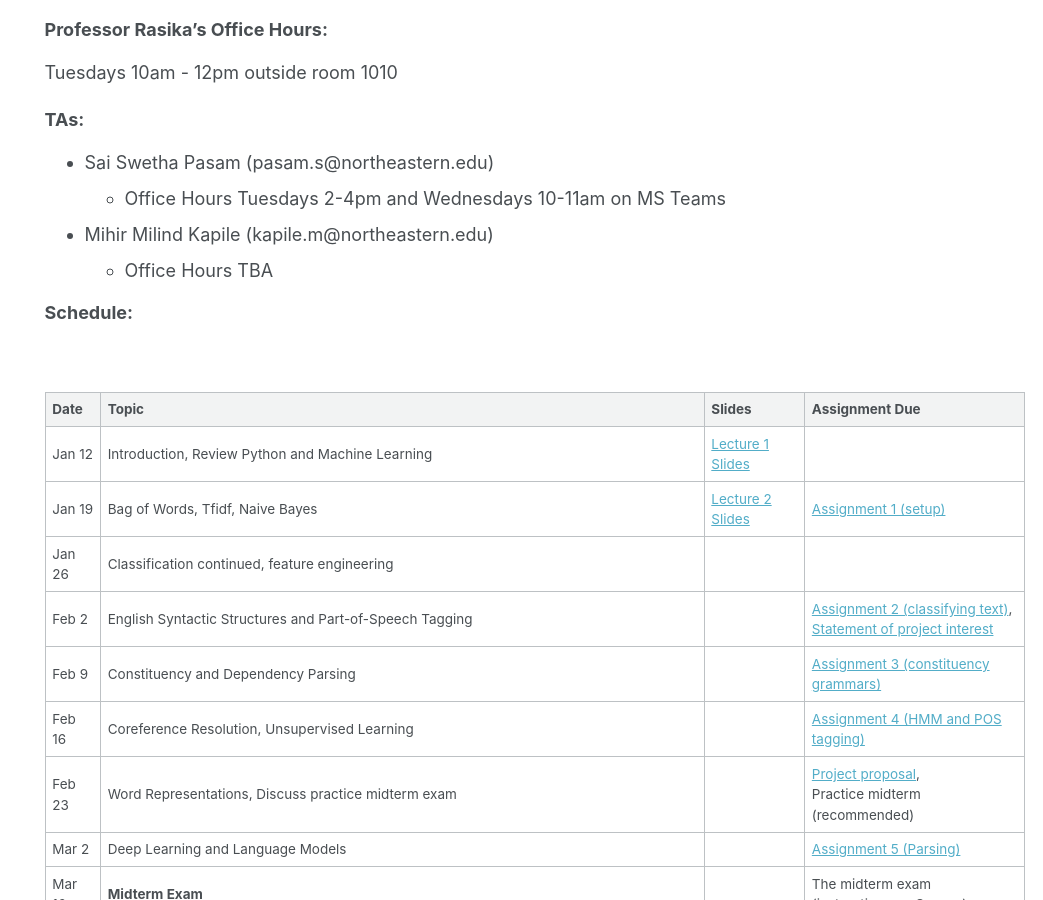
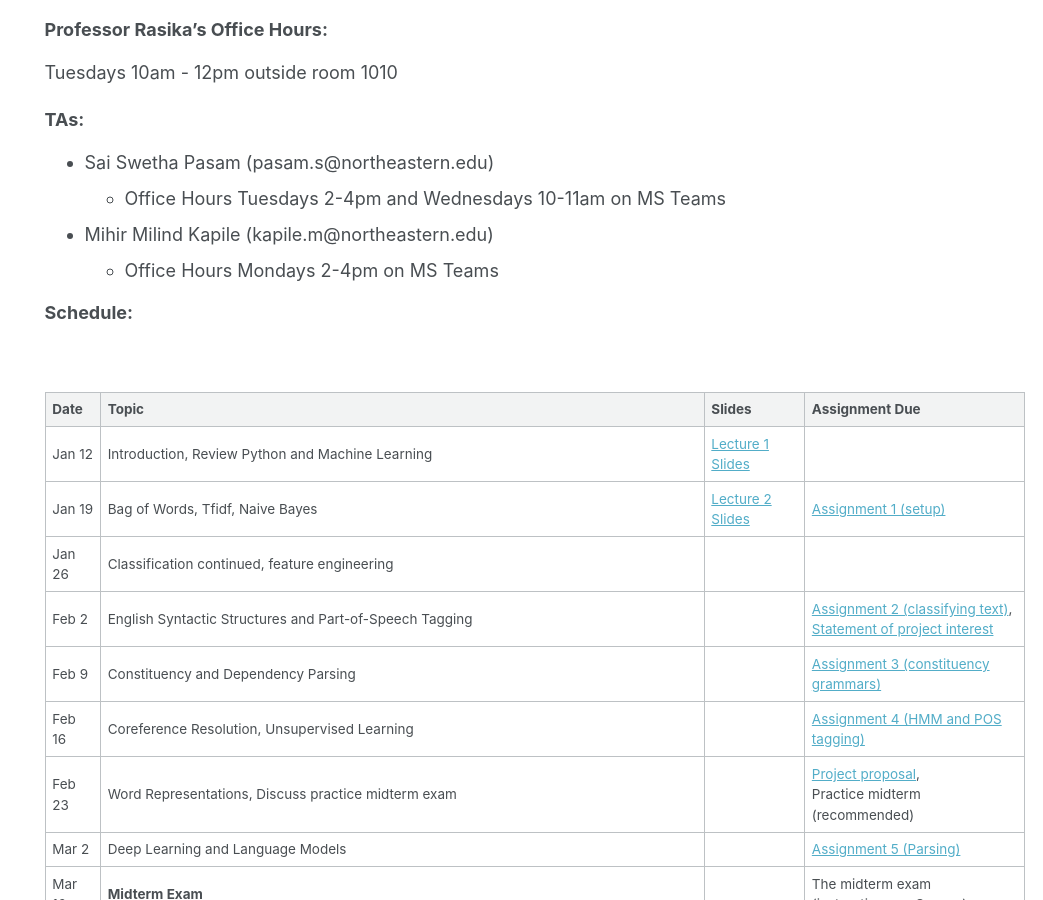
Before and after one commit to rasikabh/rasikabh.github.io, a Jekyll site: the page built from _pages/nlp2023.md, in a window 1280 px wide and 900 px high, scrolled down 411 px. Shown: the whole window, without its empty margins (237-1280 px from the left). Built offline with Jekyll 4.4.1, drawn with Linux system fonts in a browser that asks for light colours.

Commit message:
Update nlp2023.md

```diff
--- a/_pages/nlp2023.md
+++ b/_pages/nlp2023.md
@@ -33,7 +33,7 @@ Tuesdays 10am - 12pm outside room 1010
 - Sai Swetha Pasam (pasam.s@northeastern.edu)
    - Office Hours Tuesdays 2-4pm and Wednesdays 10-11am on MS Teams
 - Mihir Milind Kapile (kapile.m@northeastern.edu)
-   - Office Hours TBA
+   - Office Hours Mondays 2-4pm on MS Teams
 
 ### Schedule:
 
```
